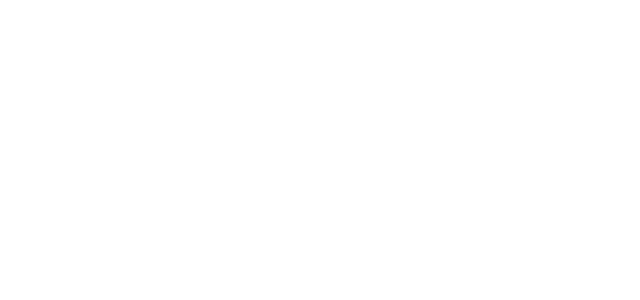
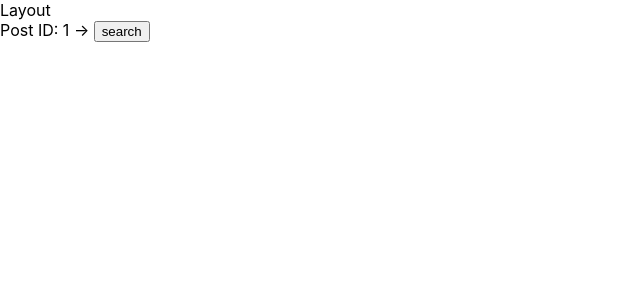
Before and after one commit to papob-boonpat/react-teach, a React (Create React App) app: page /post/1 in a window 1280 px wide. Before the commit this address had no page. Shown: the top 300 px of the page, without its empty margins (0-640 px from the left). Built offline with nearby package versions, Linux system fonts and the light colour scheme.

Commit message:
URL Params , SearchParams

```diff
--- a/src/App.tsx
+++ b/src/App.tsx
@@ -5,6 +5,8 @@
 import Home from "./Pages/Home";
 import About from "./Pages/About";
 import Layout from "./Components/Layout";
+import Posts from "./Pages/Posts";
+import Post from "./Pages/Post";
 
 function App() {
   return (
@@ -12,6 +14,10 @@
       <Routes>
         <Route element={<Layout />}>
           <Route path="/" element={<Home />} />
+          <Route path="/post">
+            <Route index element={<Posts />} />
+            <Route path=":id" element={<Post />} />
+          </Route>
           <Route path="/about" element={<About />} />
         </Route>
       </Routes>
--- /dev/null
+++ b/src/Pages/Post.tsx
@@ -0,0 +1,22 @@
+import React from "react";
+import { useParams, useSearchParams } from "react-router-dom";
+
+function Post() {
+  const params = useParams() as { id: string };
+  const [search, setSearch] = useSearchParams();
+  const title = search.get("title");
+  return (
+    <div>
+      Post ID: {params.id} {"->"} {title}
+      <button
+        onClick={() => {
+          setSearch({ ...Object.fromEntries(search), me: "strong" });
+        }}
+      >
+        search
+      </button>
+    </div>
+  );
+}
+
+export default Post;
--- /dev/null
+++ b/src/Pages/Posts.tsx
@@ -0,0 +1,14 @@
+import React from "react";
+import { Link } from "react-router-dom";
+
+function Posts() {
+  return (
+    <div>
+      Posts
+      <Link to="1"> to Post 1</Link>
+      <Link to="1?title=strong"> to search</Link>
+    </div>
+  );
+}
+
+export default Posts;
```
